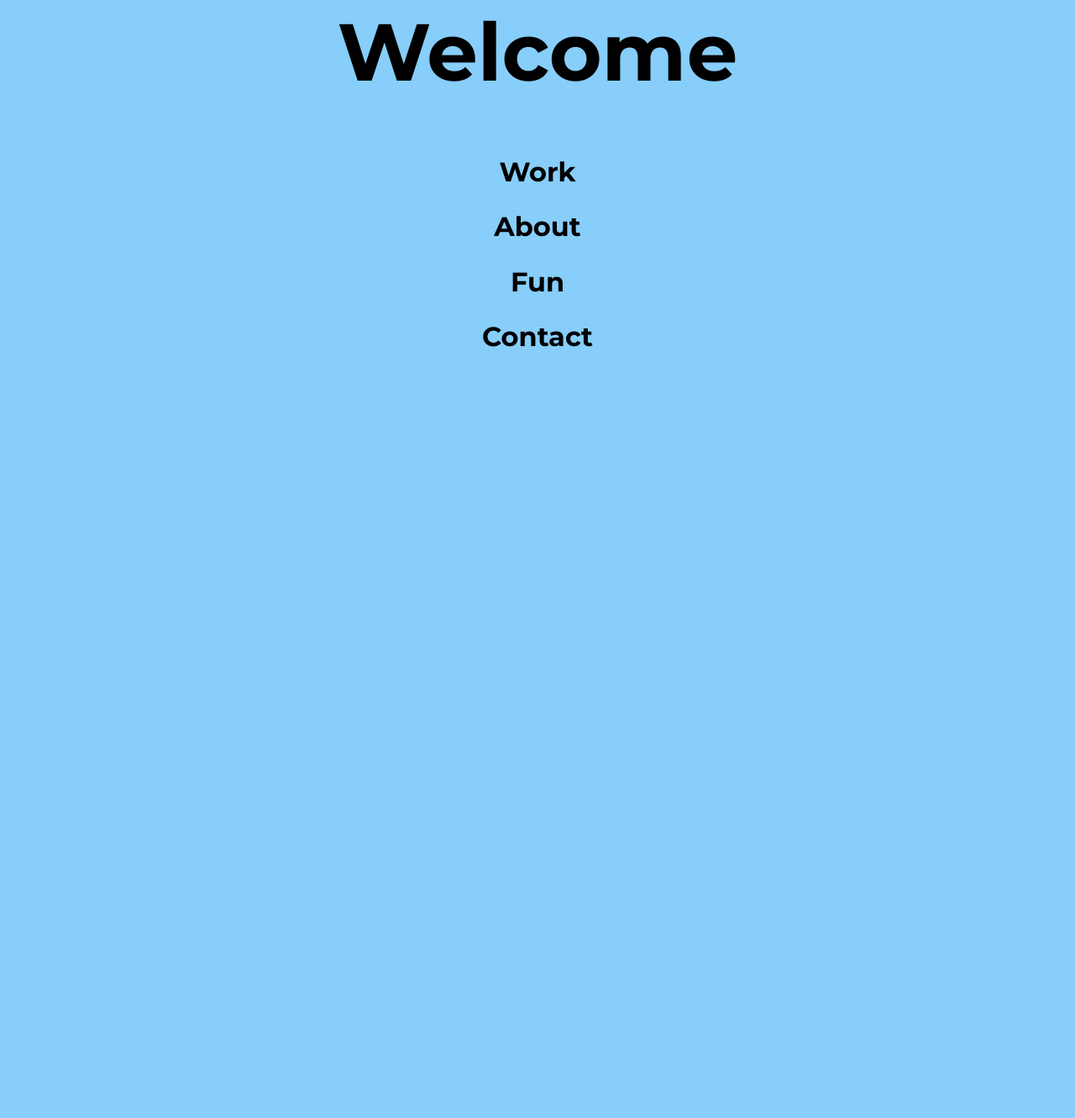
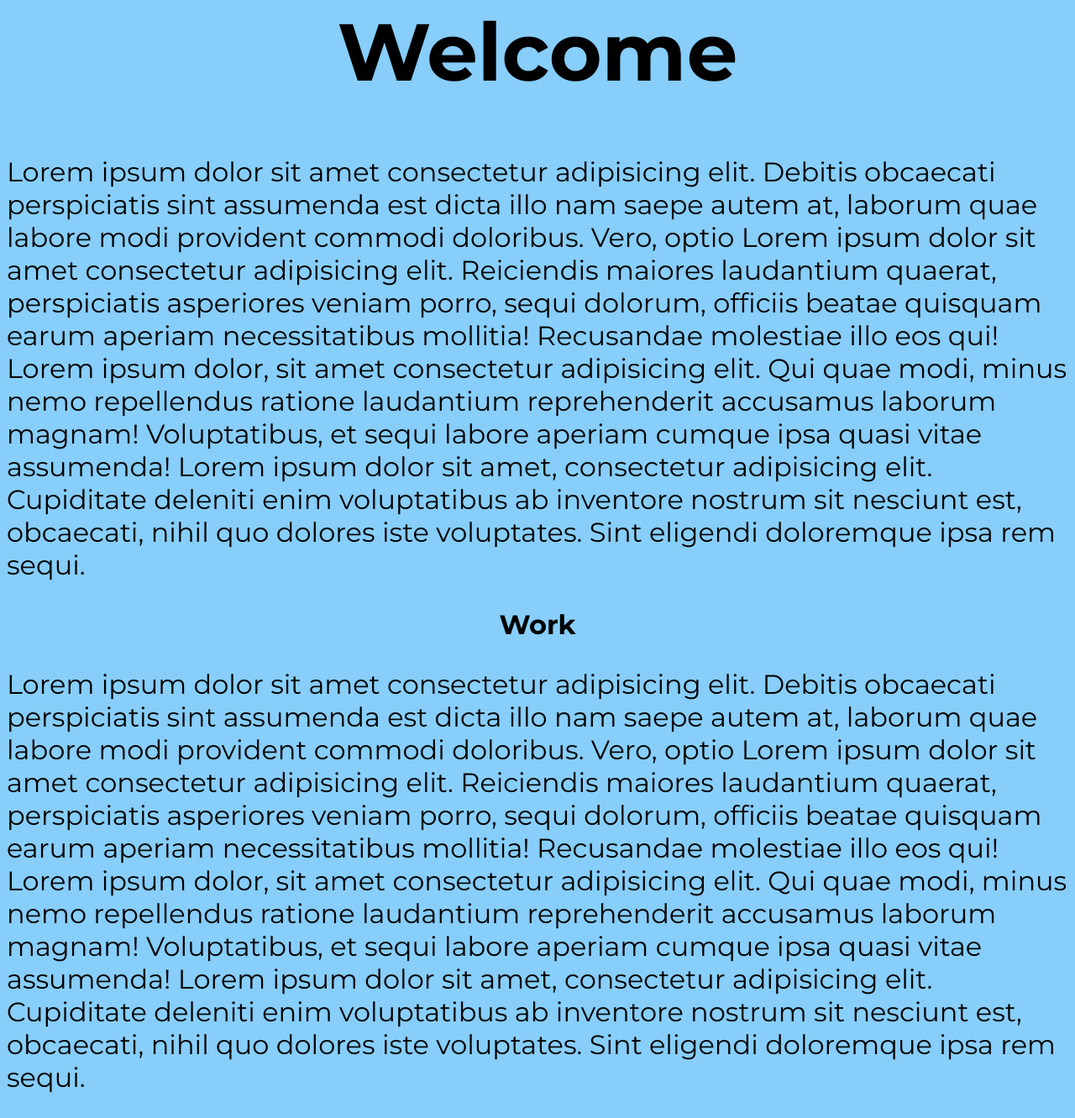
Before and after one commit to MasonBybee/Portfolio, a plain HTML site: page index.html in a window 1280 px wide. Shown: the part 90-1421 px from the top of the page at 84% size. Before the commit the page ends 800 px from the top, so only its background shows below. Drawn offline with Linux system fonts and the light colour scheme.

Commit message:
Lorem to test scrolling

```diff
--- a/css/index.css
+++ b/css/index.css
@@ -45,3 +45,7 @@ h2 {
     border-radius: 35px;
     transform: translate(-50%);
 }
+
+p {
+    font-size: 2em;
+}
--- a/index.html
+++ b/index.html
@@ -19,13 +19,13 @@
 <body>
     <button><i class="fa-solid fa-bars"></i></button>
     <h1>Welcome</h1>
-    <div></div>
+    <p>Lorem ipsum dolor sit amet consectetur adipisicing elit. Debitis obcaecati perspiciatis sint assumenda est dicta illo nam saepe autem at, laborum quae labore modi provident commodi doloribus. Vero, optio Lorem ipsum dolor sit amet consectetur adipisicing elit. Reiciendis maiores laudantium quaerat, perspiciatis asperiores veniam porro, sequi dolorum, officiis beatae quisquam earum aperiam necessitatibus mollitia! Recusandae molestiae illo eos qui! Lorem ipsum dolor, sit amet consectetur adipisicing elit. Qui quae modi, minus nemo repellendus ratione laudantium reprehenderit accusamus laborum magnam! Voluptatibus, et sequi labore aperiam cumque ipsa quasi vitae assumenda! Lorem ipsum dolor sit amet, consectetur adipisicing elit. Cupiditate deleniti enim voluptatibus ab inventore nostrum sit nesciunt est, obcaecati, nihil quo dolores iste voluptates. Sint eligendi doloremque ipsa rem sequi.</asperiores></p>
     <h2 id="Work">Work</h2>
-    <div></div>
+    <p>Lorem ipsum dolor sit amet consectetur adipisicing elit. Debitis obcaecati perspiciatis sint assumenda est dicta illo nam saepe autem at, laborum quae labore modi provident commodi doloribus. Vero, optio Lorem ipsum dolor sit amet consectetur adipisicing elit. Reiciendis maiores laudantium quaerat, perspiciatis asperiores veniam porro, sequi dolorum, officiis beatae quisquam earum aperiam necessitatibus mollitia! Recusandae molestiae illo eos qui! Lorem ipsum dolor, sit amet consectetur adipisicing elit. Qui quae modi, minus nemo repellendus ratione laudantium reprehenderit accusamus laborum magnam! Voluptatibus, et sequi labore aperiam cumque ipsa quasi vitae assumenda! Lorem ipsum dolor sit amet, consectetur adipisicing elit. Cupiditate deleniti enim voluptatibus ab inventore nostrum sit nesciunt est, obcaecati, nihil quo dolores iste voluptates. Sint eligendi doloremque ipsa rem sequi.</asperiores></p>
     <h2 id="about">About</h2>
-    <div></div>
+    <p>Lorem ipsum dolor sit amet consectetur adipisicing elit. Debitis obcaecati perspiciatis sint assumenda est dicta illo nam saepe autem at, laborum quae labore modi provident commodi doloribus. Vero, optio Lorem ipsum dolor sit amet consectetur adipisicing elit. Reiciendis maiores laudantium quaerat, perspiciatis asperiores veniam porro, sequi dolorum, officiis beatae quisquam earum aperiam necessitatibus mollitia! Recusandae molestiae illo eos qui! Lorem ipsum dolor, sit amet consectetur adipisicing elit. Qui quae modi, minus nemo repellendus ratione laudantium reprehenderit accusamus laborum magnam! Voluptatibus, et sequi labore aperiam cumque ipsa quasi vitae assumenda! Lorem ipsum dolor sit amet, consectetur adipisicing elit. Cupiditate deleniti enim voluptatibus ab inventore nostrum sit nesciunt est, obcaecati, nihil quo dolores iste voluptates. Sint eligendi doloremque ipsa rem sequi.</asperiores></p>
     <h2 id="fun">Fun</h2>
-    <div></div>
+    <p>Lorem ipsum dolor sit amet consectetur adipisicing elit. Debitis obcaecati perspiciatis sint assumenda est dicta illo nam saepe autem at, laborum quae labore modi provident commodi doloribus. Vero, optio Lorem ipsum dolor sit amet consectetur adipisicing elit. Reiciendis maiores laudantium quaerat, perspiciatis asperiores veniam porro, sequi dolorum, officiis beatae quisquam earum aperiam necessitatibus mollitia! Recusandae molestiae illo eos qui! Lorem ipsum dolor, sit amet consectetur adipisicing elit. Qui quae modi, minus nemo repellendus ratione laudantium reprehenderit accusamus laborum magnam! Voluptatibus, et sequi labore aperiam cumque ipsa quasi vitae assumenda! Lorem ipsum dolor sit amet, consectetur adipisicing elit. Cupiditate deleniti enim voluptatibus ab inventore nostrum sit nesciunt est, obcaecati, nihil quo dolores iste voluptates. Sint eligendi doloremque ipsa rem sequi.</asperiores></p>
     <h2 id="contact">Contact</h2>
     <script src="./assets/fontawesome/js/all.min.js"></script>
     <script src="./js/index.js"></script>
```
